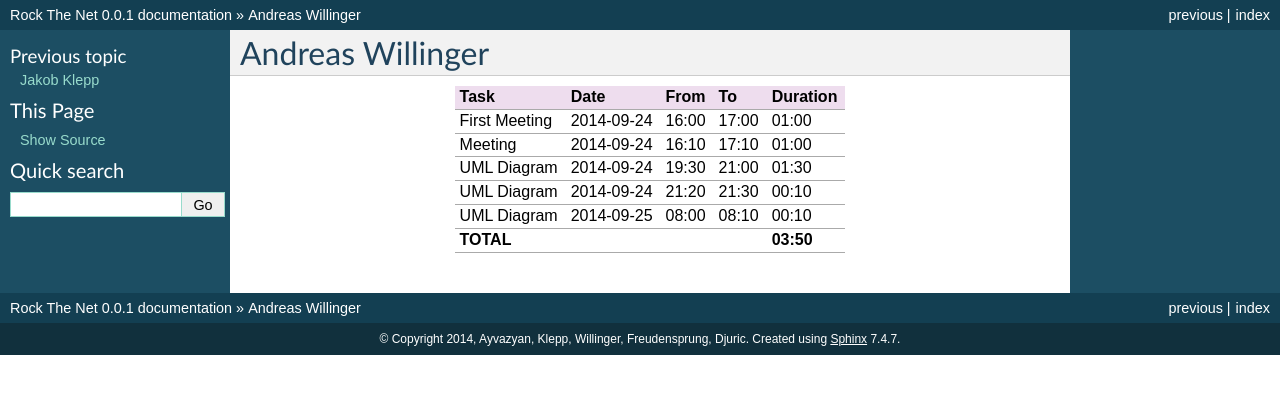
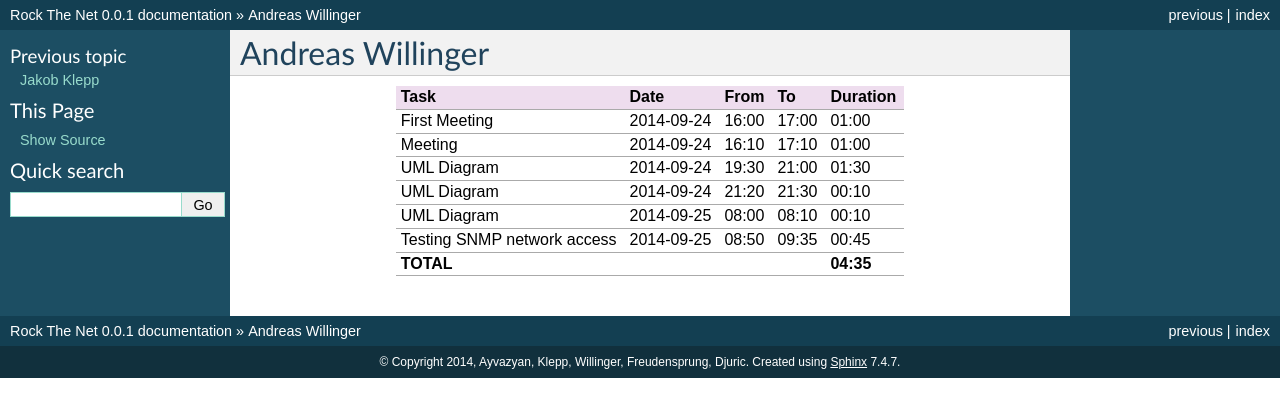
Before and after one commit to aayvazyan-tgm/RouterManagementProject_RockTheNet, a Sphinx documentation site: the page built from docs/timerecording_willinger.rst, in a window 1280 px wide. Shown: the top 417 px of the page. Built offline with Sphinx 7.4.7, drawn with Linux system fonts in a browser that asks for light colours.

Commit message:
timerecording update

```diff
--- a/docs/timerecording_willinger.rst
+++ b/docs/timerecording_willinger.rst
@@ -9,5 +9,6 @@ Meeting                           2014-09-24 16:10 17:10   01:00
 UML Diagram                       2014-09-24 19:30 21:00   01:30
 UML Diagram                       2014-09-24 21:20 21:30   00:10
 UML Diagram                       2014-09-25 08:00 08:10   00:10
-**TOTAL**                                                **03:50**
+Testing SNMP network access       2014-09-25 08:50 09:35   00:45
+**TOTAL**                                                **04:35**
 ================================= ========== ===== ===== =========
```
